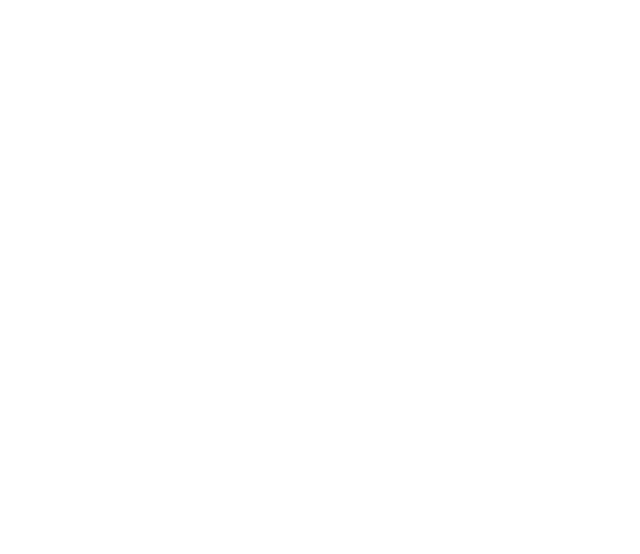
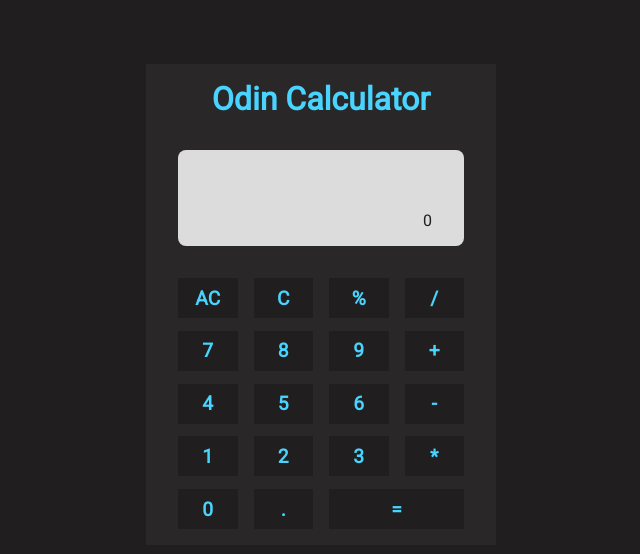
Before and after one commit to heyitslauu/odin-calculator, a plain HTML site: page index.html in a window 1280 px wide. Shown: the whole page, without its empty margins (319-959 px from the left). Drawn offline with Linux system fonts and the light colour scheme.

Commit message:
Odin Calculator UI

```diff
--- a/index.html
+++ b/index.html
@@ -10,6 +10,52 @@
     <title>Odin Calculator</title>
 </head>
 <body>
+    <div class="container">
+        <div class="calculator">
+            <div class="activity-title">
+                <h1>Odin Calculator</h1>
+            </div>
+            <div class="screen">
+                <div class="display-screen">
+                    <div class="result" type="text" id="result"></div>
+                    <div class="user-input" type="text" id="user-input">0</div>
+                </div>
+            </div>
+           <div class="numpad">
+                <div class="grid-by-4">
+                    <button data-value="AC">AC</button>
+                    <button data-value="C">C</button>
+                    <button data-value="%">%</button>
+                    <button data-value="/">/</button>
+                </div>
+                <div class="grid-by-4">
+                    <button data-value="7">7</button>
+                    <button data-value="8">8</button>
+                    <button data-value="9">9</button>
+                    <button data-value="+">+</button>
+                </div>
+                <div class="grid-by-4">
+                    <button data-value="4">4</button>
+                    <button data-value="5">5</button>
+                    <button data-value="6">6</button>
+                    <button data-value="-">-</button>
+                </div>
+                <div class="grid-by-4">
+                    <button data-value="1">1</button>
+                    <button data-value="2">2</button>
+                    <button data-value="3">3</button>
+                    <button data-value="*">*</button>
+                </div>
+                <div class="grid-by-2">
+                    <div class="grid-by-2">
+                        <button data-value="0">0</button>
+                        <button data-value=".">.</button>
+                    </div>
+                    <button>=</button>
+                </div>
+           </div>
+        </div>
+    </div>
     <script src="index.js"></script>
 </body>
 </html>
--- a/style.css
+++ b/style.css
@@ -1,6 +1,7 @@
 :root {
 	--cyan: #48d4ff;
 	--dark: #201e1e;
+    --supp-dark: #292727;
 }
 
 
@@ -10,3 +11,77 @@
     box-sizing: border-box;
     font-family: 'Roboto', sans-serif;
 }
+
+
+body {
+    background:var(--dark);
+    color: var(--cyan);
+}
+.container {
+    display: flex;
+    align-items: center;
+    justify-content: center;
+    margin: 4rem auto;
+}
+.activity-title {
+    padding: 1em 2em;
+    text-align: center;
+}
+.calculator {
+    background-color: var(--supp-dark);
+    display: flex;
+    width: 350px;
+    flex-direction: column;
+}
+
+.screen {
+    width: 100%;
+    background-color: var(--supp-dark);
+    padding: 1em 2em;
+    text-align: right;
+}
+
+
+.user-input {
+    padding: 1em 2em;
+    color: var(--dark);
+}
+.result {
+    padding: 1em 1em;
+    min-height: 45px;
+    color: var(--dark);
+}
+
+.display-screen{
+    display: flex;
+    background-color: gainsboro;
+    flex-direction: column;
+    border-radius: 8px;
+}
+.numpad {
+    display: flex;
+    flex-direction: column;
+    gap: .8em;
+    padding: 1em 2em;
+}
+
+.grid-by-4 {
+    display: grid;
+    grid-template-columns: repeat(4, 1fr);
+    grid-template-rows: 40px;
+    gap: 1em;
+}
+.grid-by-2 {
+    display: grid;
+    grid-template-columns: repeat(2, 1fr);
+    gap: 1em;
+    grid-template-rows: 40px;
+}
+
+.numpad button {
+    font-weight: bold;
+    font-size: 120%;
+    border: none;
+    background-color:  var(--dark);
+    color: var(--cyan);
+}
```
